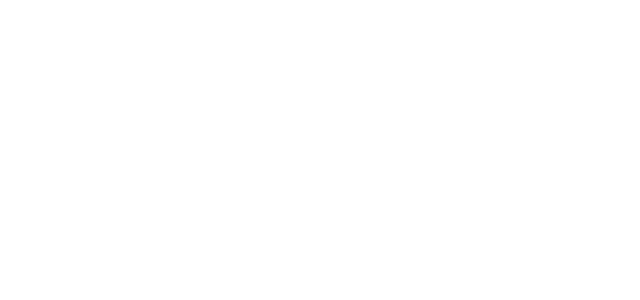
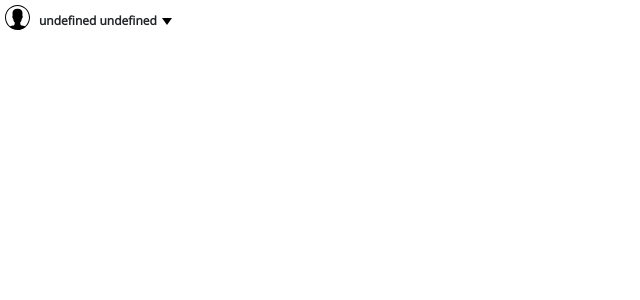
Before and after one commit to anna-kuzii/sport-news, a React (Create React App) app in the folder client/: page /drop in a window 1280 px wide. Shown: the top 300 px of the page, without its empty margins (0-640 px from the left). Built offline with nearby package versions, Linux system fonts and the light colour scheme.

Commit message:
rewrite to logic operator

```diff
--- a/client/src/App.jsx
+++ b/client/src/App.jsx
@@ -8,6 +8,7 @@ import { Register } from './components/Register'
 import { Login } from './components/Login'
 import { ForgotPassword } from './components/ForgotPassword'
 import { Home } from './components/Home'
+import UserDropdown from './components/UserDropdown'
 
 const App = () => (
   <Router history={history}>
@@ -15,6 +16,7 @@ const App = () => (
       exact path='/'
       component={Home}
     />
+    <Route path='/drop' component={UserDropdown} />
     <Route path='/register' component={Register} />
     <Route path='/login' component={Login} />
     <Route path='/forgotpassword' component={ForgotPassword} />
--- a/client/src/components/UserDropdown/index.jsx
+++ b/client/src/components/UserDropdown/index.jsx
@@ -43,7 +43,7 @@ class UserDropdown extends Component {
           >
             <div className='avatar' />
             {`${first_name} ${ last_name}`}
-            <div className={displayMenu ? 'down-triangle' : 'up-triangle'} />
+            <div className={'up-triangle' || (displayMenu && 'up-triangle')} />
           </div>
           {displayMenu && (
             <div className='dropdown-content'>
```
